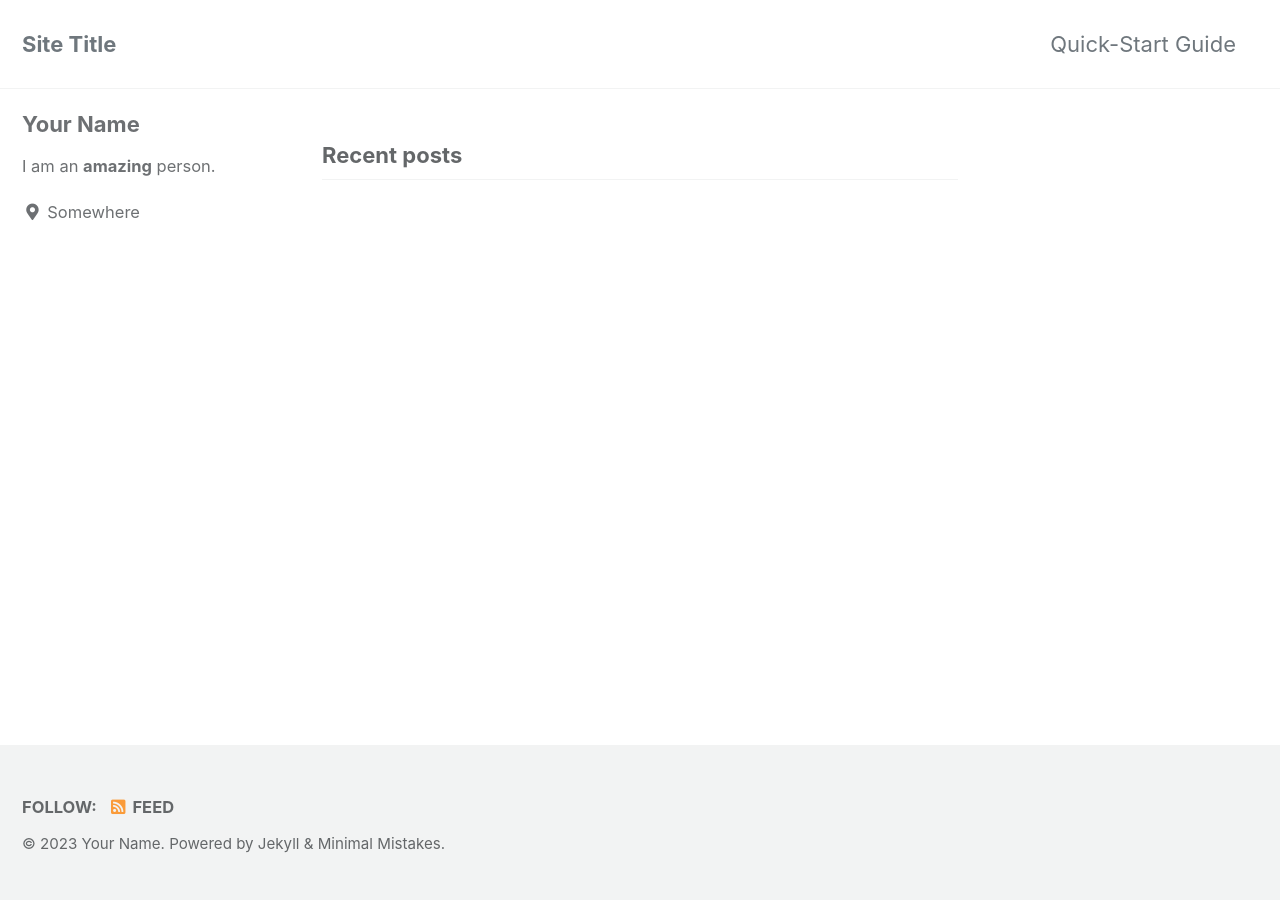
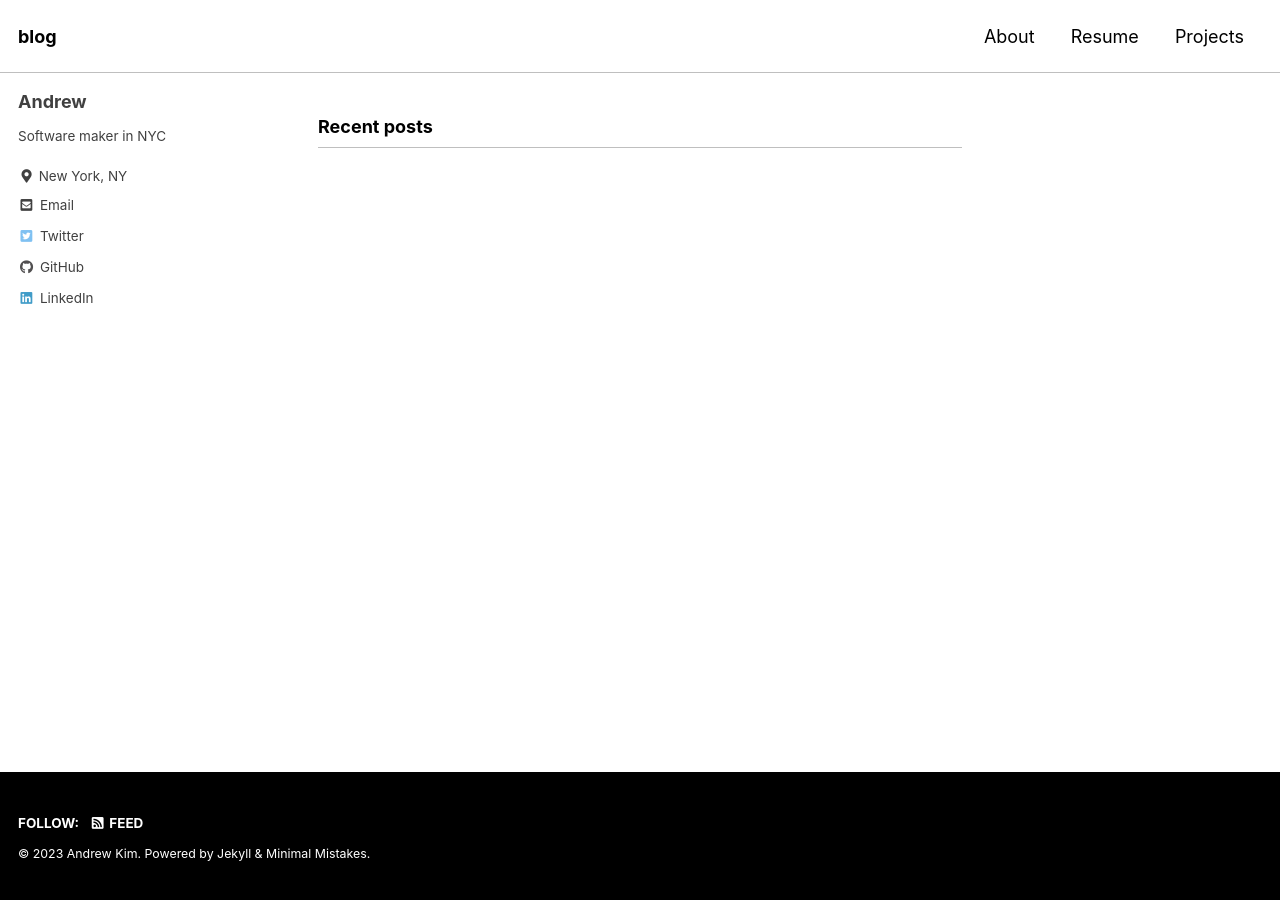
Before and after one commit to andrewwkimm/andrewwkimm.github.io, a Jekyll site: the page built from index.html, in a window 1280 px wide. Built offline with Jekyll 4.4.1, drawn with Linux system fonts in a browser that asks for light colours; cached includes are drawn as plain includes; the list of posts is cut into pages by our own code.

Commit message:
Start Minimal Mistakes

```diff
--- a/_config.yml
+++ b/_config.yml
@@ -12,16 +12,16 @@
 
 # theme                  : "minimal-mistakes-jekyll"
 # remote_theme           : "mmistakes/minimal-mistakes"
-minimal_mistakes_skin    : "default" # "air", "aqua", "contrast", "dark", "dirt", "neon", "mint", "plum", "sunrise"
+minimal_mistakes_skin    : "contrast" # "air", "aqua", "contrast", "dark", "dirt", "neon", "mint", "plum", "sunrise"
 
 # Site Settings
 locale                   : "en-US"
-title                    : "Site Title"
+title                    : "blog"
 title_separator          : "-"
 subtitle                 : # site tagline that appears below site title in masthead
-name                     : "Your Name"
-description              : "An amazing website."
-url                      : # the base hostname & protocol for your site e.g. "https://mmistakes.github.io"
+name                     : "Andrew Kim"
+description              : "Softwareman in New York"
+url                      : https://andrewwkimm.github.io
 baseurl                  : # the subpath of your site, e.g. "/blog"
 repository               : # GitHub username/repo-name e.g. "mmistakes/minimal-mistakes"
 teaser                   : # path of fallback teaser image, e.g. "/assets/images/500x300.png"
@@ -38,7 +38,7 @@ comments:
   facebook:
     # https://developers.facebook.com/docs/plugins/comments
     appid                :
-    num_posts            : # 5 (default)
+    num_posts            : 10
     colorscheme          : # "light" (default), "dark"
   utterances:
     theme                : # "github-light" (default), "github-dark"
@@ -104,27 +104,30 @@ analytics:
 
 # Site Author
 author:
-  name             : "Your Name"
+  name             : "Andrew"
   avatar           : # path of avatar image, e.g. "/assets/images/bio-photo.jpg"
-  bio              : "I am an **amazing** person."
-  location         : "Somewhere"
+  bio              : "Software maker in NYC"
+  location         : "New York, NY"
   email            :
   links:
     - label: "Email"
       icon: "fas fa-fw fa-envelope-square"
-      # url: "mailto:your.name@email.com"
+      url: "mailto:andrewkimka@gmail.com"
     - label: "Website"
       icon: "fas fa-fw fa-link"
       # url: "https://your-website.com"
     - label: "Twitter"
       icon: "fab fa-fw fa-twitter-square"
-      # url: "https://twitter.com/"
+      url: "https://twitter.com/andrewkimssk"
     - label: "Facebook"
       icon: "fab fa-fw fa-facebook-square"
       # url: "https://facebook.com/"
     - label: "GitHub"
       icon: "fab fa-fw fa-github"
-      # url: "https://github.com/"
+      url: "https://github.com/andrewwkimm"
+    - label: "LinkedIn"
+      icon: "fab fa-fw fa-linkedin"
+      url: "https://www.linkedin.com/in/andrew-sungsoo-kim/"
     - label: "Instagram"
       icon: "fab fa-fw fa-instagram"
       # url: "https://instagram.com/"
--- a/_sass/minimal-mistakes/_reset.scss
+++ b/_sass/minimal-mistakes/_reset.scss
@@ -8,22 +8,22 @@ html {
   /* apply a natural box layout model to all elements */
   box-sizing: border-box;
   background-color: $background-color;
-  font-size: 16px;
+  font-size: 12px;
 
   @include breakpoint($medium) {
+    font-size: 14px;
+  }
+
+  @include breakpoint($large) {
+    font-size: 16px;
+  }
+
+  @include breakpoint($x-large) {
     font-size: 18px;
   }
 
-  @include breakpoint($large) {
-    font-size: 20px;
-  }
-
-  @include breakpoint($x-large) {
-    font-size: 22px;
-  }
-
-  -webkit-text-size-adjust: 100%;
-  -ms-text-size-adjust: 100%;
+  -webkit-text-size-adjust: 90%;
+  -ms-text-size-adjust: 90%;
 }
 
 /* Remove margin */
```
Also changed, not shown: _data/navigation.yml (+6 -11 lines), .github/workflows/github-pages.yml (deleted), Gemfile (line endings or trailing spaces), docs/screenshot-layouts.png (deleted), docs/screenshot.png (deleted).
